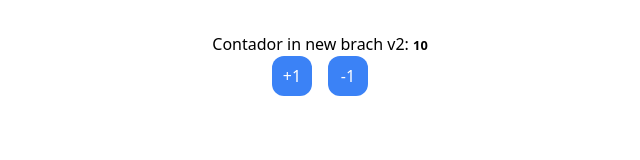
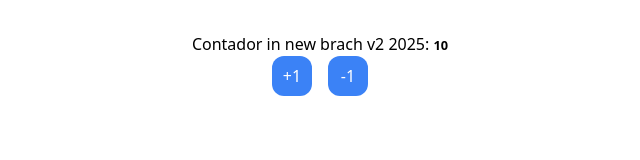
Before and after one commit to hanier10/reforzamiento-react-and-typescript, a React (Vite) app: page / in a window 1280 px wide. Shown: the top 160 px of the page, without its empty margins (320-960 px from the left). Built offline with nearby package versions, Linux system fonts and the light colour scheme.

Commit message:
add-new-message

```diff
--- a/src/components/Counter.tsx
+++ b/src/components/Counter.tsx
@@ -6,7 +6,8 @@ export const Counter = () => {
   return (
     <>
       <h3>
-        Contador in new brach v2: <small className="font-bold">{count}</small>
+        Contador in new brach v2 2025:{" "}
+        <small className="font-bold">{count}</small>
       </h3>
 
       <div>
```
